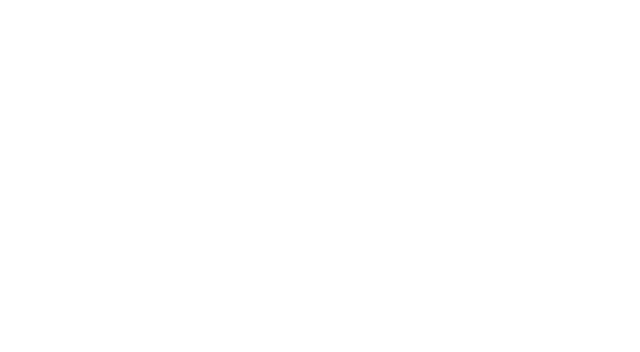
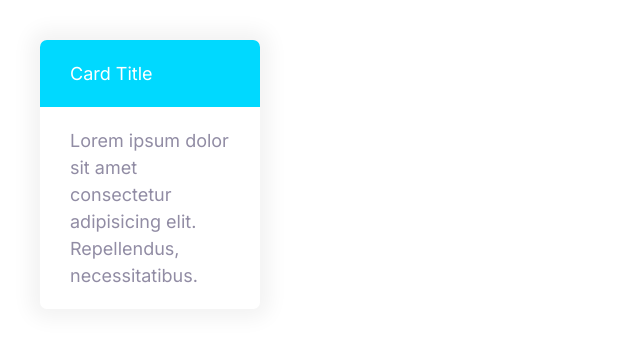
Before and after one commit to YoMrWhite/moshify, a plain HTML site: page index.html in a window 1280 px wide. Shown: the whole page, without its empty margins (0-640 px from the left). Drawn offline with Linux system fonts and the light colour scheme.

Commit message:
Build the card component.

```diff
--- a/css/styles.css
+++ b/css/styles.css
@@ -274,3 +274,25 @@ a {
         font-size: 1.5rem;
     }
 }
+
+/* Cards */
+.card {
+    border-radius: 7px;
+    box-shadow: 0 0 20px 10px #f3f3f3;
+    overflow: hidden;
+}
+
+.card__header,
+.card__body {
+    padding: 2rem 3rem;
+}
+
+.card--primary .card__header {
+    background: var(--color-primary);
+    color: #fff;
+}
+
+.card--secondary .card__header {
+    background: var(--color-secondary);
+    color: #fff;
+}
--- a/index.html
+++ b/index.html
@@ -14,6 +14,14 @@
 </head>
 
 <body>
+    <div style="width: 300px; padding: 4rem;">
+        <div class="card card--secondary">
+            <header class="card__header">Card Title</header>
+            <div class="card__body">
+                Lorem ipsum dolor sit amet consectetur adipisicing elit. Repellendus, necessitatibus.
+            </div>
+        </div>
+    </div>
 </body>
 
 </html>
```
Also changed, not shown: components/cards.html (added, +8 -0 lines).
